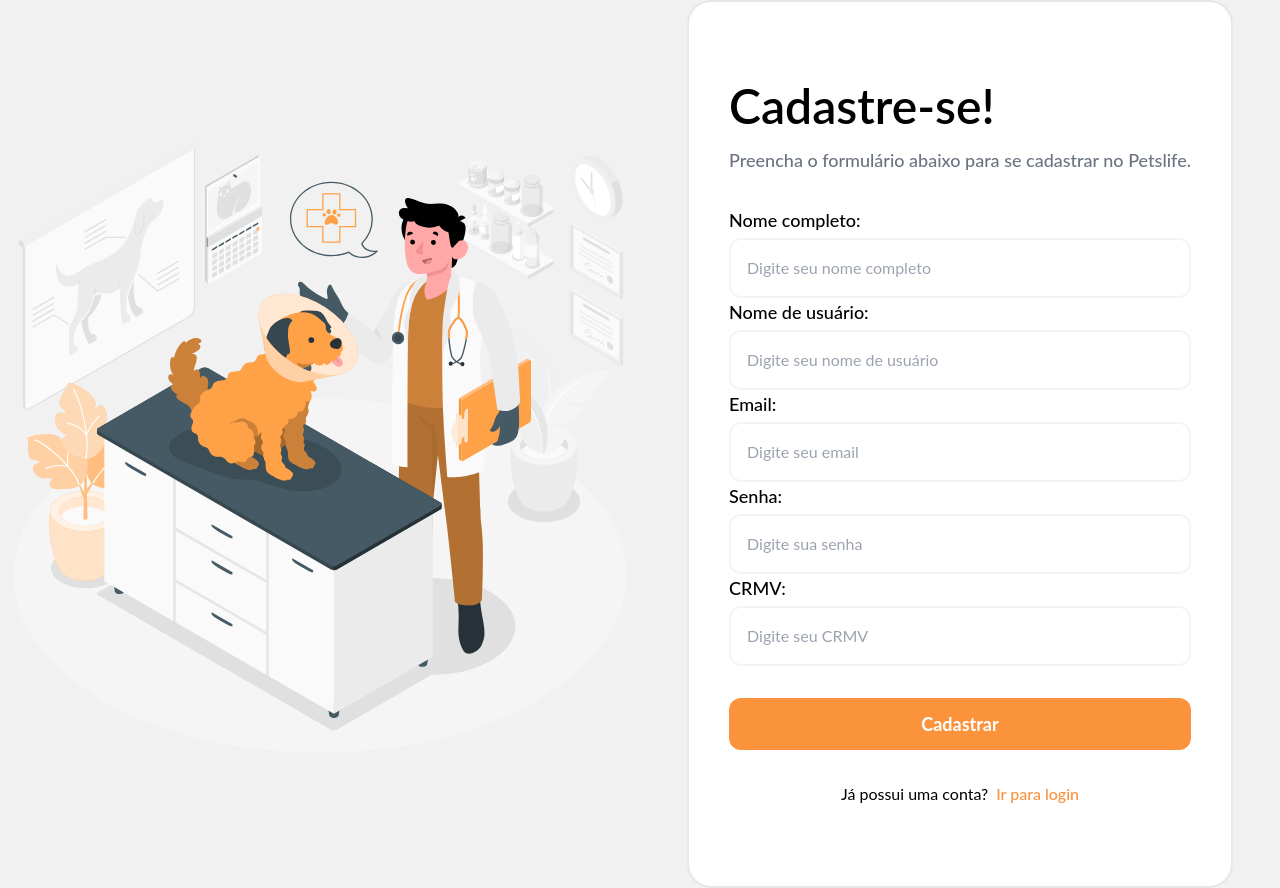
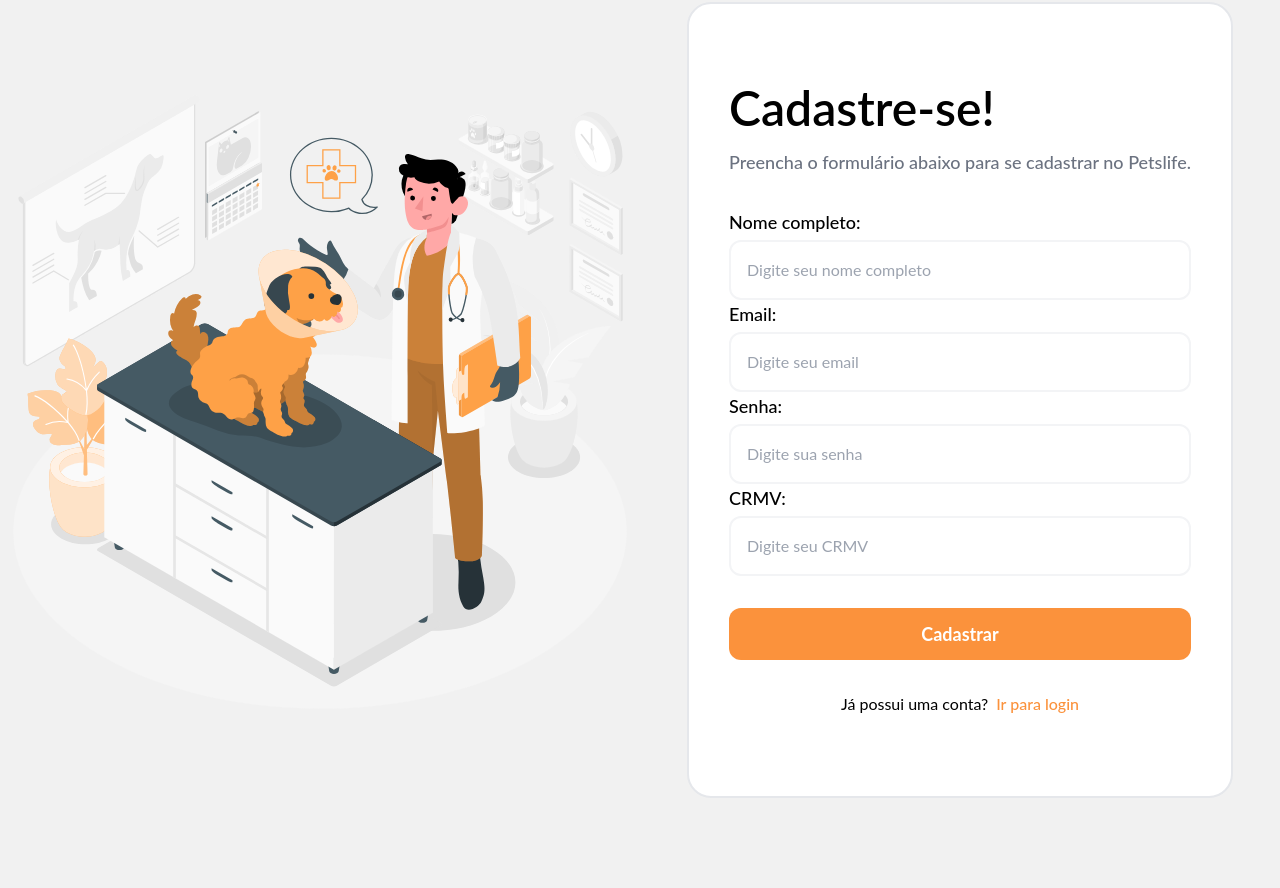
Before and after one commit to marimatulle/petslife, a React (Create React App) app: page /register in a window 1280 px wide. Both pictures are taken after a click on the button "Sou Veterinário". After the commit the page ends 800 px from the top, so only its background shows below. Built offline with nearby package versions, Linux system fonts and the light colour scheme.

Commit message:
feat: adds firebase in the application and configures the register auth

```diff
--- a/package.json
+++ b/package.json
@@ -8,6 +8,7 @@
     "@testing-library/jest-dom": "^5.17.0",
     "@testing-library/react": "^13.4.0",
     "@testing-library/user-event": "^13.5.0",
+    "firebase": "^10.11.1",
     "react": "^18.2.0",
     "react-dom": "^18.2.0",
     "react-icons": "^5.0.1",
@@ -15,6 +16,7 @@
     "react-masonry-css": "^1.0.16",
     "react-router-dom": "^6.22.3",
     "react-scripts": "5.0.1",
+    "react-toastify": "^10.0.5",
     "svgo": "^3.2.0",
     "uuid": "^9.0.1",
     "web-vitals": "^2.1.4"
--- a/src/App.jsx
+++ b/src/App.jsx
@@ -1,5 +1,7 @@
 import React from 'react';
 import { BrowserRouter as Router, Routes, Route, Navigate } from 'react-router-dom';
+import { ToastContainer } from "react-toastify";
+
 import Login from './login/Login';
 import Register from './register/Register';
 import Home from './home/Home';
--- /dev/null
+++ b/src/firebase.js
@@ -0,0 +1,23 @@
+// Import the functions you need from the SDKs you need
+import { initializeApp } from "firebase/app";
+import { getAuth } from "firebase/auth";
+
+// TODO: Add SDKs for Firebase products that you want to use
+// https://firebase.google.com/docs/web/setup#available-libraries
+
+// Your web app's Firebase configuration
+const firebaseConfig = {
+  apiKey: "AIzaSyC4eMjcxXH4RRFeSGXAcAzqtwsjvuE7910",
+  authDomain: "petslife-database.firebaseapp.com",
+  projectId: "petslife-database",
+  storageBucket: "petslife-database.appspot.com",
+  messagingSenderId: "691949422525",
+  appId: "1:691949422525:web:1ea1e2ee123cb96b2534d4",
+};
+
+// Initialize Firebase
+const app = initializeApp(firebaseConfig);
+
+export const auth = getAuth();
+
+export default app;
--- a/src/register/Register.jsx
+++ b/src/register/Register.jsx
@@ -1,11 +1,30 @@
 import React, { useState } from "react";
 import { Link } from "react-router-dom";
+import { createUserWithEmailAndPassword } from "firebase/auth";
+import { auth } from "../firebase";
+
+import { ReactComponent as CommonUserSVG } from "../assets/pet-owners.svg";
 import { ReactComponent as VetUserSVG } from "../assets/vet.svg";
-import { ReactComponent as CommonUserSVG } from "../assets/pet-owners.svg";
 
 const Register = () => {
-  const [userType, setUserType] = useState(null);
+  const [email, setEmail] = useState("");
+  const [password, setPassword] = useState("");
+  const [name, setName] = useState("");
+  const [crmv, setCrmv] = useState("");
+  const [userType, setUserType] = useState("");
   const [showButtons, setShowButtons] = useState(true);
+
+  const handleRegister = async (e) => {
+    e.preventDefault();
+    try {
+      await createUserWithEmailAndPassword(auth, email, password)
+      const user = auth.currentUser;
+      console.log(user);
+      console.log("Usuário registrado")
+    } catch (error) {
+      console.log(error.message);
+    }
+  };
 
   const handleUserTypeChange = (type) => {
     setUserType(type);
@@ -20,6 +39,8 @@
           <input
             className="w-full border-2 border-gray-100 rounded-xl p-4 mt-1 bg-transparent"
             placeholder="Digite seu CRMV"
+            onChange={(e) => setCrmv(e.target.value)}
+            required
           />
         </div>
       );
@@ -61,19 +82,14 @@
             <p className="font-medium text-lg text-gray-500 mt-4">
               Preencha o formulário abaixo para se cadastrar no Petslife.
             </p>
-            <div className="mt-8">
+            <form onSubmit={handleRegister} className="mt-8">
               <div>
                 <label className="text-lg font-medium">Nome completo:</label>
                 <input
                   className="w-full border-2 border-gray-100 rounded-xl p-4 mt-1 bg-transparent"
                   placeholder="Digite seu nome completo"
-                />
-              </div>
-              <div>
-                <label className="text-lg font-medium">Nome de usuário:</label>
-                <input
-                  className="w-full border-2 border-gray-100 rounded-xl p-4 mt-1 bg-transparent"
-                  placeholder="Digite seu nome de usuário"
+                  onChange={(e) => setName(e.target.value)}
+                  required
                 />
               </div>
               <div>
@@ -81,6 +97,8 @@
                 <input
                   className="w-full border-2 border-gray-100 rounded-xl p-4 mt-1 bg-transparent"
                   placeholder="Digite seu email"
+                  onChange={(e) => setEmail(e.target.value)}
+                  required
                 />
               </div>
               <div>
@@ -89,11 +107,16 @@
                   className="w-full border-2 border-gray-100 rounded-xl p-4 mt-1 bg-transparent"
                   placeholder="Digite sua senha"
                   type="password"
+                  onChange={(e) => setPassword(e.target.value)}
+                  required
                 />
               </div>
               {renderForm()}
               <div className="mt-8 flex flex-col gap-y-4">
-                <button className="active:scale-[.98] active:duration-75 transition-all hover:scale-[1.01] ease-in-out py-3 rounded-xl bg-orange-400 text-white text-lg font-bold">
+                <button
+                  type="submit"
+                  className="active:scale-[.98] active:duration-75 transition-all hover:scale-[1.01] ease-in-out py-3 rounded-xl bg-orange-400 text-white text-lg font-bold"
+                >
                   Cadastrar
                 </button>
               </div>
@@ -106,7 +129,7 @@
                   Ir para login
                 </Link>
               </div>
-            </div>
+            </form>
           </div>
         </div>
       )}
```
Also changed, not shown: 1 other file (tests, documents, lock files or other folders).
